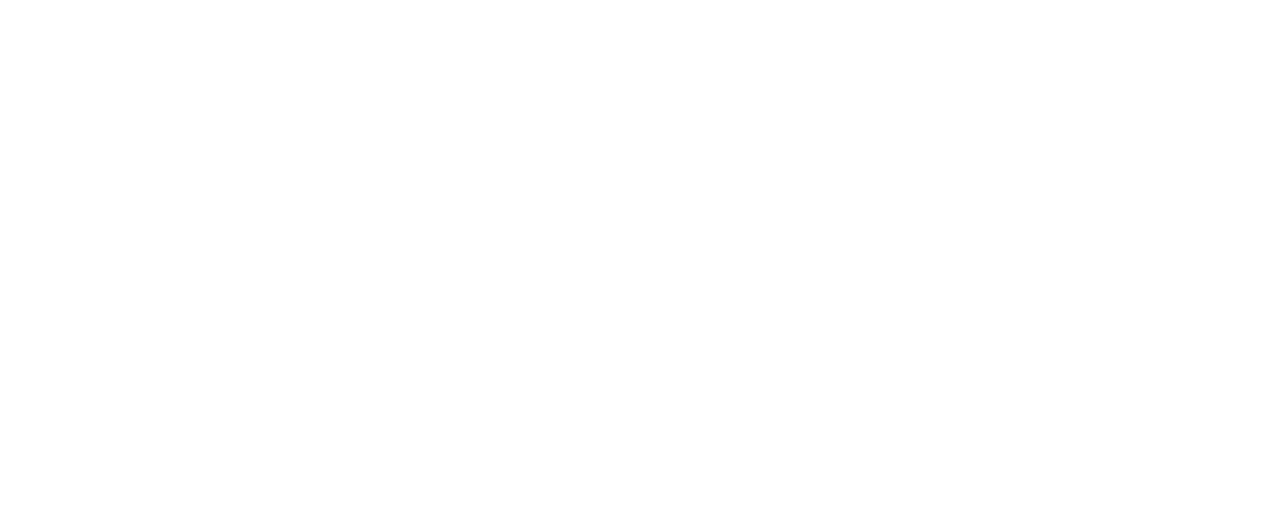
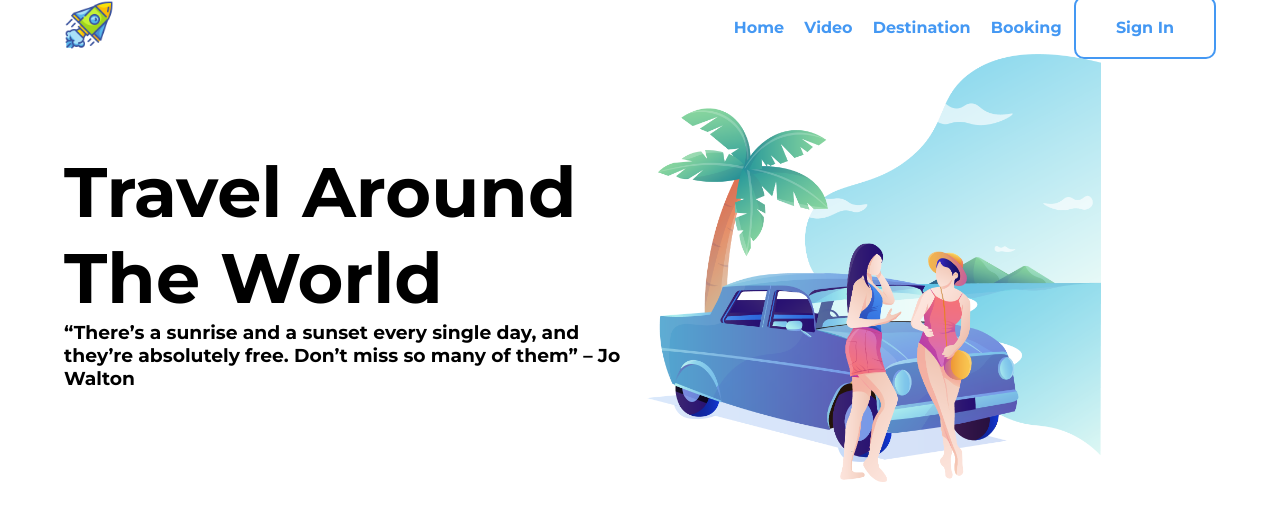
Before and after one commit to imhayatunnabi/travel-website, a plain HTML site: page index.html in a window 1280 px wide. Drawn offline with Linux system fonts and the light colour scheme.

Commit message:
header being ready

```diff
--- a/index.html
+++ b/index.html
@@ -9,5 +9,37 @@
   </head>
   <body>
     <!-- header section start here-->
+    <header>
+      <nav>
+        <div class="logo">
+          <img src="images/logo/my_logo.png" alt="Travel Website" />
+        </div>
+        <div class="menu">
+          <a href="#">Home</a>
+          <a href="#">Video</a>
+          <a href="#">Destination</a>
+          <a href="#">Booking</a>
+          <a href="#" id="button">Sign In</a>
+        </div>
+      </nav>
+      <section>
+        <div class="sidebySide">
+          <h1>
+            Travel around <br />
+            the world
+          </h1>
+          <h3>
+            “There’s a sunrise and a sunset every single day, and they’re
+            absolutely free. Don’t miss so many of them” – Jo Walton
+          </h3>
+        </div>
+        <div class="sidebySide">
+          <img
+            src="images/illustrations/headerImg.png"
+            alt="Travel illustrations"
+          />
+        </div>
+      </section>
+    </header>
   </body>
 </html>
--- a/style.css
+++ b/style.css
@@ -0,0 +1,54 @@
+@import url("https://fonts.googleapis.com/css2?family=Montserrat:wght@400;600;700&display=swap");
+* {
+  margin: 0;
+  padding: 0;
+  box-sizing: border-box;
+  font-family: "Montserrat", sans-serif;
+}
+nav {
+  display: flex;
+  justify-content: space-between;
+  align-items: center;
+}
+nav img {
+  width: 50px;
+}
+.menu a {
+  text-decoration: none;
+  padding: 6px 8px;
+  color: #4498f3;
+  font-weight: 700;
+}
+#button {
+  border: 2px solid #4498f3;
+  /* background-color: #4498f3; */
+  padding: 20px 40px;
+  border-radius: 10px;
+  text-decoration: none;
+  font-weight: 700;
+  color: #4498f3;
+  transition: 2s;
+}
+#button:hover {
+  background-color: #4498f3;
+  color: #fff;
+}
+header {
+  margin: 0 5%;
+  height: 100vh;
+}
+section {
+  display: flex;
+  justify-content: center;
+  align-items: center;
+}
+.sidebySide {
+  width: 50%;
+}
+.sidebySide h1 {
+  font-size: 70px;
+  text-transform: capitalize;
+}
+.sidebySide img {
+  width: 80%;
+}
```
